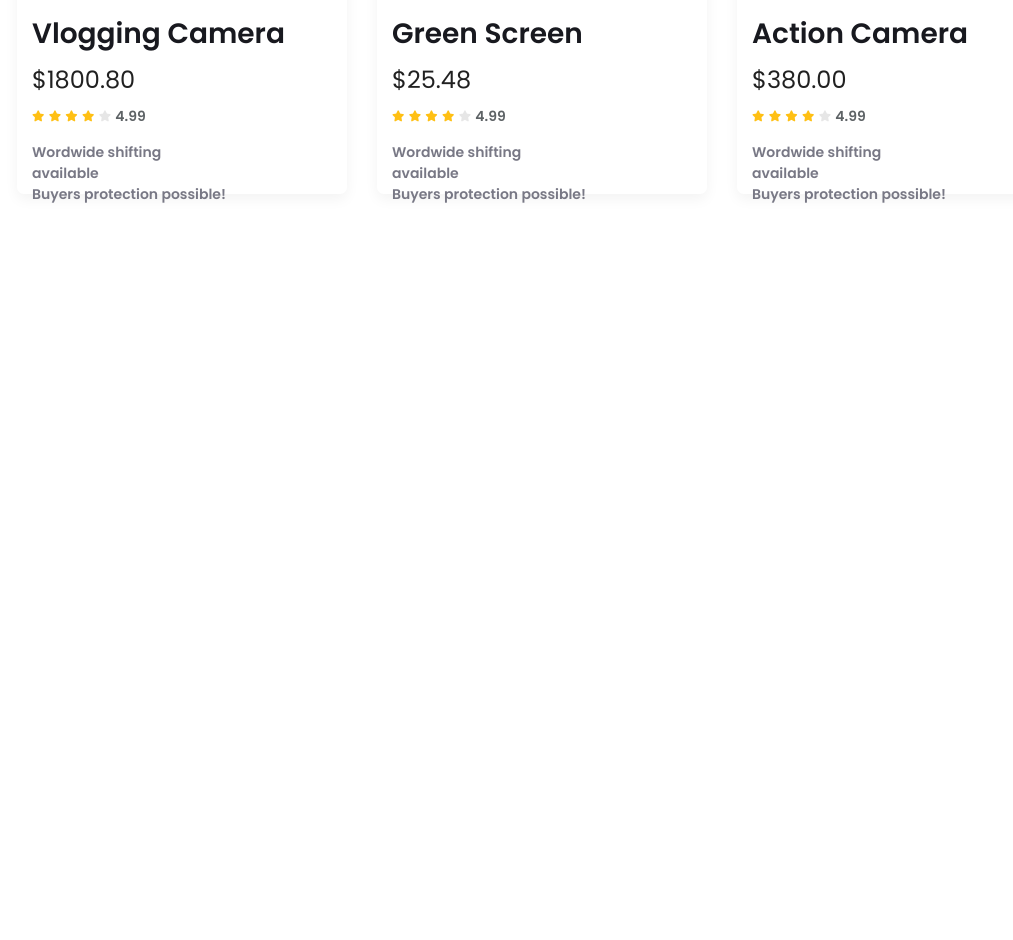
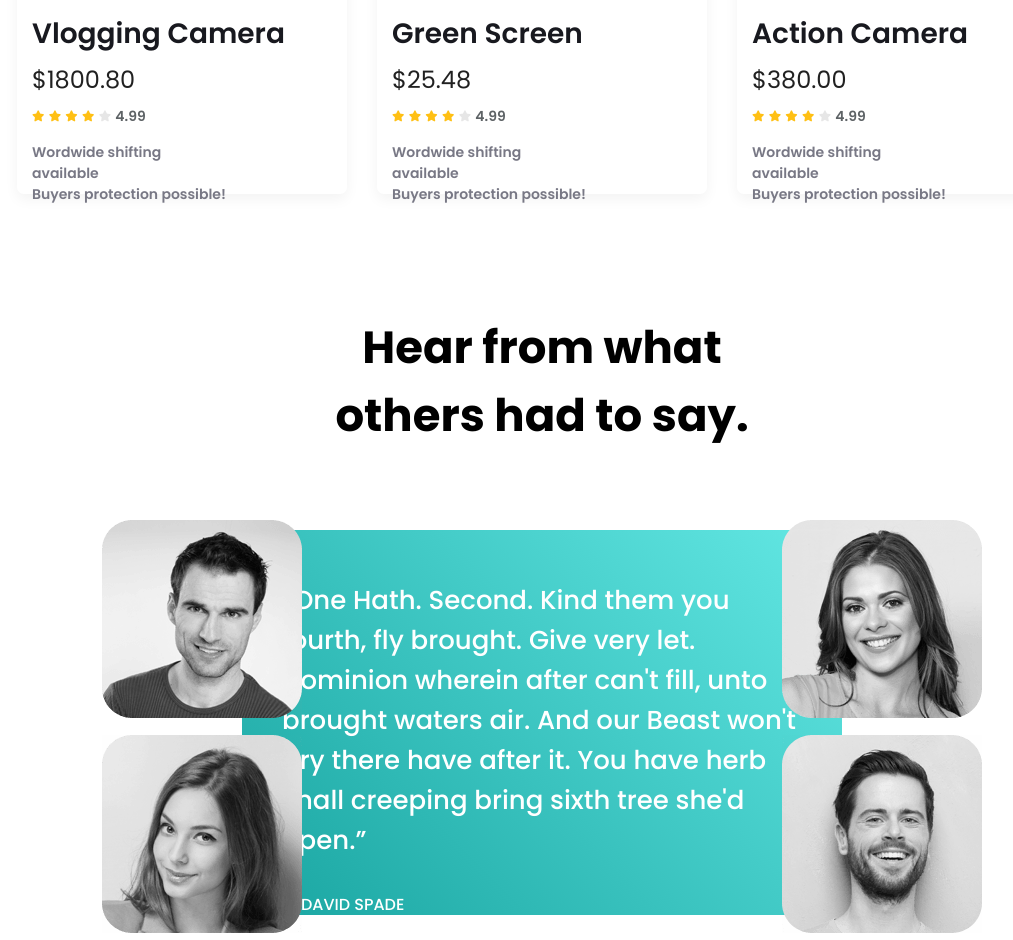
Before and after one commit to AryanPiash/influencer-gears, a plain HTML site: page index.html in a window 1280 px wide. Shown: the part 2141-3081 px from the top of the page, without its empty margins (98-1111 px from the left). Before the commit the page ends 2405 px from the top, so only its background shows below. Drawn offline with Linux system fonts and the light colour scheme; a web font is replaced by a local one.

Commit message:
testimonial section added

```diff
--- a/index.html
+++ b/index.html
@@ -292,6 +292,33 @@
         </div>
     </section>
 
+
+    <!-- Testimonial -->
+
+    <section class="testimonial">
+        <h1 class="client-title">Hear from what others had to say.</h1>
+         <div class="container">
+             <div class="clients-content">
+                 <div class="client-1">
+                     <img class="image" src="images/testimonial-img-01.png" alt="">
+                 </div>
+                 <div class="client-2">
+                    <img class="image" src="images/testimonial-img-02.png" alt="">
+                 </div>
+                 <div class="client-3">
+                    <img class="image"  src="images/testimonial-img-03.png" alt="">
+                 </div>
+                 <div class="client-4">
+                    <img class="image"  src="images/testimonial-img-04.png" alt="">
+                 </div>
+                 <div class="main-content">
+                     <p>“One Hath. Second. Kind them you fourth, fly brought. Give very let. Dominion wherein after can't fill, unto brought waters air. And our Beast won't dry there have after it. You have herb shall creeping bring sixth tree she'd open.”</p>
+                     <span>— DAVID SPADE</span>
+                 </div>
+             </div>
+         </div>
+    </section>
+
 </body>
 
 </html>
--- a/styles/style.css
+++ b/styles/style.css
@@ -203,3 +203,71 @@ margin-top: 15px;
     opacity: 0.30;
     font-size: 11px;
 }
+
+/* Testimonial */
+
+.testimonial{}
+.client-title{
+    font-size: 45px;
+    color: #000;
+    text-align: center;
+    width: 35%;
+    margin: auto;
+    padding-top: 50px;
+}
+.container{
+    position: relative;
+}
+.clients-content{}
+.client-1{
+    position: absolute;
+    left: 200px;
+    top: 70px;
+}
+.image{
+    filter: grayscale(100%)
+}
+.image:hover{
+    filter: grayscale(0);
+    transition: all .5s linear;
+    cursor: pointer;
+}
+.client-2{
+    position: absolute;
+    right: 200px;
+    top: 70px;
+
+}
+
+.client-3{
+    position: absolute;
+    left: 200px;
+    top: 285px;
+}
+.client-4{
+    position: absolute;
+    right: 200px;
+    top: 285px;
+}
+
+.main-content{
+    width: 600px;
+    height: 385px;
+    background: linear-gradient(45deg, #19a5a1 0%, #63e8e4 100%);
+    border-radius: 30px;
+}
+.main-content p{
+    font-weight: 500;
+    font-size: 26px;
+    color: #fff;
+    line-height: 40px;
+    padding: 50px 35px 10px 40px;
+}
+.main-content span{
+    font-size: 16px;
+    font-weight: 500;
+    color: #fff;
+    margin-top: 22px;
+    margin-left: 40px;
+    display: inline-block;
+}
```
Also changed, not shown: images/testimonial-img-01.png (added), images/testimonial-img-02.png (added), images/testimonial-img-03.png (added), images/testimonial-img-04.png (added).
